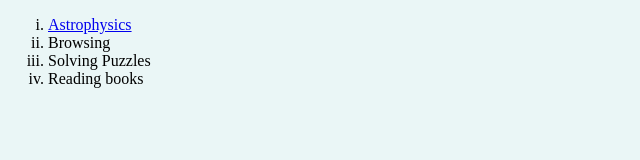
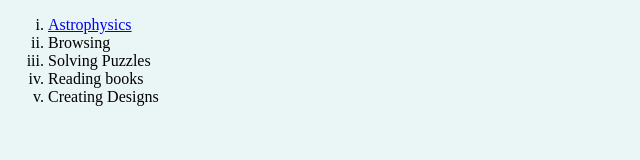
Before and after one commit to akshay1803/cv, a plain HTML site: page hobbies.html in a window 1280 px wide. Shown: the whole page, without its empty margins (0-640 px from the left). Drawn offline with Linux system fonts and the light colour scheme.

Commit message:
Update hobbies.html

```diff
--- a/hobbies.html
+++ b/hobbies.html
@@ -8,6 +8,6 @@
     <link rel="stylesheet" href="css/styles.css">
 </head>
 <body>
-    <ol type="i"><li> <a href="https://www.nasa.gov/nasalive">Astrophysics</a></li><li>Browsing</li><li>Solving Puzzles</li><li>Reading books</li></ol>
+    <ol type="i"><li> <a href="https://www.nasa.gov/nasalive">Astrophysics</a></li><li>Browsing</li><li>Solving Puzzles</li><li>Reading books</li><li>Creating Designs</ol>
 </body>
 </html>
```
